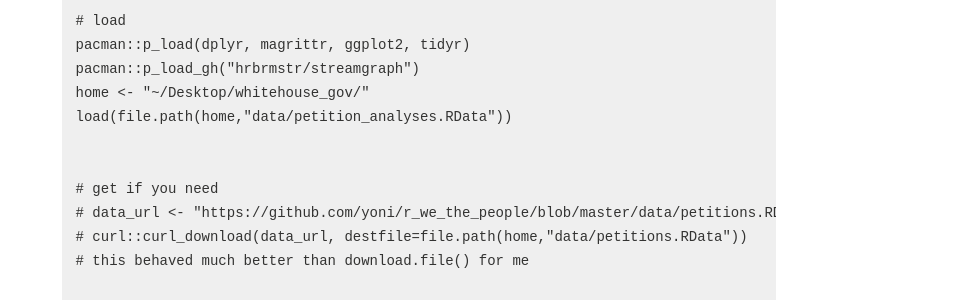
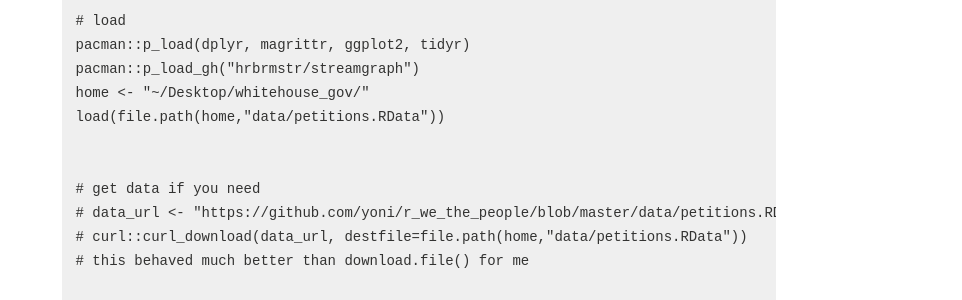
Before and after one commit to data-steve/data-steve.github.io, a Jekyll site: the page built from _posts/2016-04-14-d3-r-streamgraph-on-white-house-petition-data.md, in a window 1280 px wide and 1400 px high, scrolled down 1524 px. Shown: the part 247-547 px from the top of the window, without its empty margins (318-1280 px from the left). Built offline with Jekyll 4.4.1, drawn with Linux system fonts in a browser that asks for light colours; nearby versions of some CDN libraries; some of the changed text lies outside the part shown.

Commit message:
streamgraph

```diff
--- a/_posts/2016-04-14-d3-r-streamgraph-on-white-house-petition-data.md
+++ b/_posts/2016-04-14-d3-r-streamgraph-on-white-house-petition-data.md
@@ -47,10 +47,10 @@
     pacman::p_load(dplyr, magrittr, ggplot2, tidyr)
     pacman::p_load_gh("hrbrmstr/streamgraph")
     home <- "~/Desktop/whitehouse_gov/"
-    load(file.path(home,"data/petition_analyses.RData"))
+    load(file.path(home,"data/petitions.RData"))
 
 
-    # get if you need
+    # get data if you need
     # data_url <- "https://github.com/yoni/r_we_the_people/blob/master/data/petitions.RData?raw=true"
     # curl::curl_download(data_url, destfile=file.path(home,"data/petitions.RData"))
     # this behaved much better than download.file() for me
```
